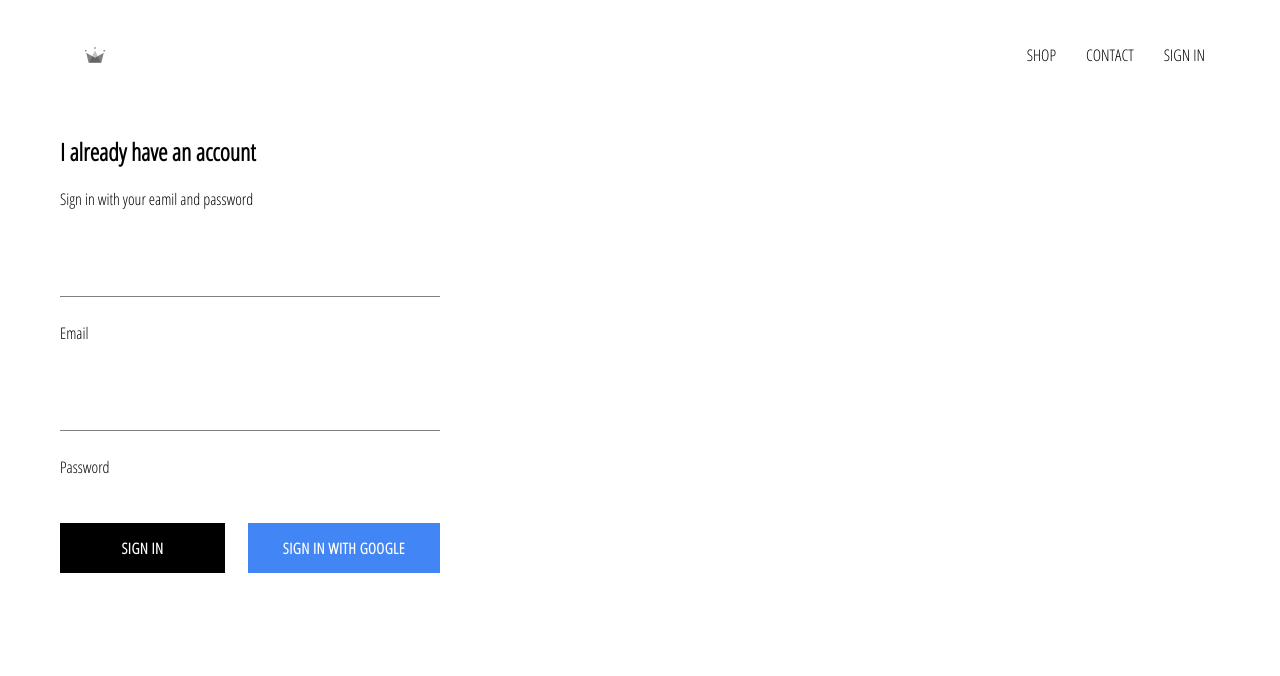
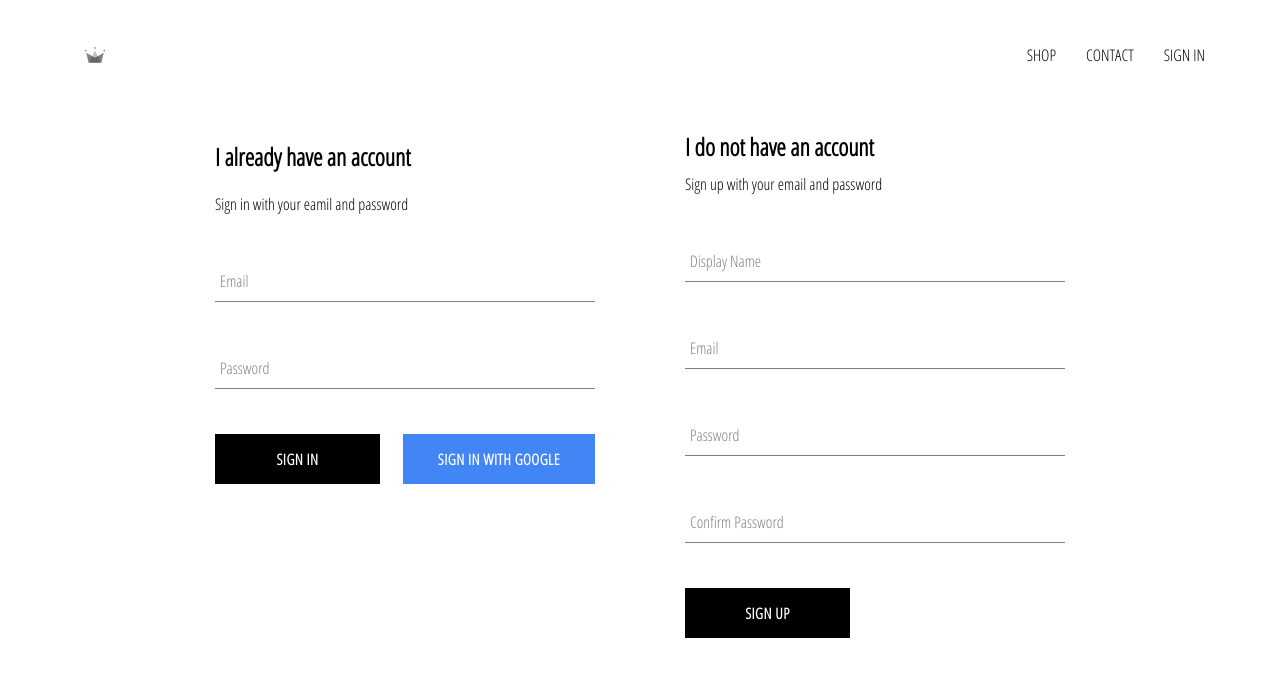
Before and after one commit to MichaelEWalker87/clothing, a React (Create React App) app: page /signin in a window 1280 px wide. Shown: the top 676 px of the page. Built offline with nearby package versions, Linux system fonts and the light colour scheme; no server answers.

Commit message:
Impelement Firebase utlis, included sign up

```diff
--- a/src/App.js
+++ b/src/App.js
@@ -31,6 +31,7 @@
               ...snapShot.data()
             }
           });
+          console.log(this.state);
         });
       }
 
--- a/src/components/form-input/form-input.componet.jsx
+++ b/src/components/form-input/form-input.componet.jsx
@@ -9,7 +9,7 @@
       <label
         className={`${
           otherProps.value.length ? 'shrink' : ''
-        } -input-label`}
+        } form-input-label`}
       >
         {label}
       </label>
--- /dev/null
+++ b/src/components/sign-up/sign-up.componet.jsx
@@ -0,0 +1,98 @@
+import React from 'react';
+
+import FormInput from '../form-input/form-input.componet';
+import CustomButton from '../custom-button/custom-button.componet';
+
+import { auth, createUserProfileDocument } from '../../firebase/firebase.utils'
+
+import './sign-up.styles.scss'
+
+class SignUp extends React.Component {
+  constructor(){
+    super();
+
+    this.state = {
+      displayName: '',
+      email: '',
+      password: '',
+      confirmPassword: '',
+    }
+  }
+
+  handleSubmit = async event => {
+    event.preventDefault();
+
+    const {displayName, email, password, confirmPassword} = this.state;
+
+    if(password !== confirmPassword) {
+      alert("passwords don't match");
+      return
+    }
+    try {
+      const { user } = await auth.createUserWithEmailAndPassword(email, password)
+
+      createUserProfileDocument(user, { displayName })
+
+      this.setState({
+        displayName: '',
+        email: '',
+        password: '',
+        confirmPassword: '',
+      });
+    } catch (error) {
+      console.log(error)
+    }
+  };
+
+  handleChange = event => {
+    const { name, value} = event.target
+    this.setState({ [name]:value })
+  }
+
+  render() {
+    const {displayName, email, password, confirmPassword} = this.state;
+    return(
+      <div className='sign-up'>
+        <h2 className='title'>I do not have an account</h2>
+        <span>Sign up with your email and password</span>
+        <form className='sign-up-form' onSubmit={this.handleSubmit}>
+          <FormInput
+            type='text'
+            name='displayName'
+            value={displayName}
+            onChange={this.handleChange}
+            label='Display Name'
+            required
+          />
+          <FormInput
+            type='email'
+            name='email'
+            value={email}
+            onChange={this.handleChange}
+            label='Email'
+            required
+          />
+          <FormInput
+            type='password'
+            name='password'
+            value={password}
+            onChange={this.handleChange}
+            label='Password'
+            required
+          />
+          <FormInput
+            type='password'
+            name='confirmPassword'
+            value={confirmPassword}
+            onChange={this.handleChange}
+            label='Confirm Password'
+            required
+          />
+          <CustomButton type='submit'>SIGN UP</CustomButton>
+        </form>
+      </div>
+    )
+  }
+}
+
+export default SignUp
--- /dev/null
+++ b/src/components/sign-up/sign-up.styles.scss
@@ -0,0 +1,9 @@
+.sign-up {
+  display: flex;
+  flex-direction: column;
+  width: 380px;
+
+  .title {
+    margin: 10px 0;
+  }
+}
--- a/src/pages/sign-in-and-sign-up/sign-in-and-sign-up.componet.jsx
+++ b/src/pages/sign-in-and-sign-up/sign-in-and-sign-up.componet.jsx
@@ -1,11 +1,14 @@
 import React from 'react';
+
 import SignIn from '../../components/sign-in/sign-in.componet';
+import SignUp from '../../components/sign-up/sign-up.componet';
 
 import './sign-in-and-sign-up.styles.scss';
 
 const SignInAndSignUpPage = () => (
   <div className='sign-in-and-sign-up'>
     <SignIn/>
+    <SignUp/>
   </div>
 )
 export default SignInAndSignUpPage
--- a/src/pages/sign-in-and-sign-up/sign-in-and-sign-up.styles.scss
+++ b/src/pages/sign-in-and-sign-up/sign-in-and-sign-up.styles.scss
@@ -0,0 +1,6 @@
+.sign-in-and-sign-up {
+  width: 850px;
+  display: flex;
+  justify-content: space-between;
+  margin:30px auto;
+}
```
